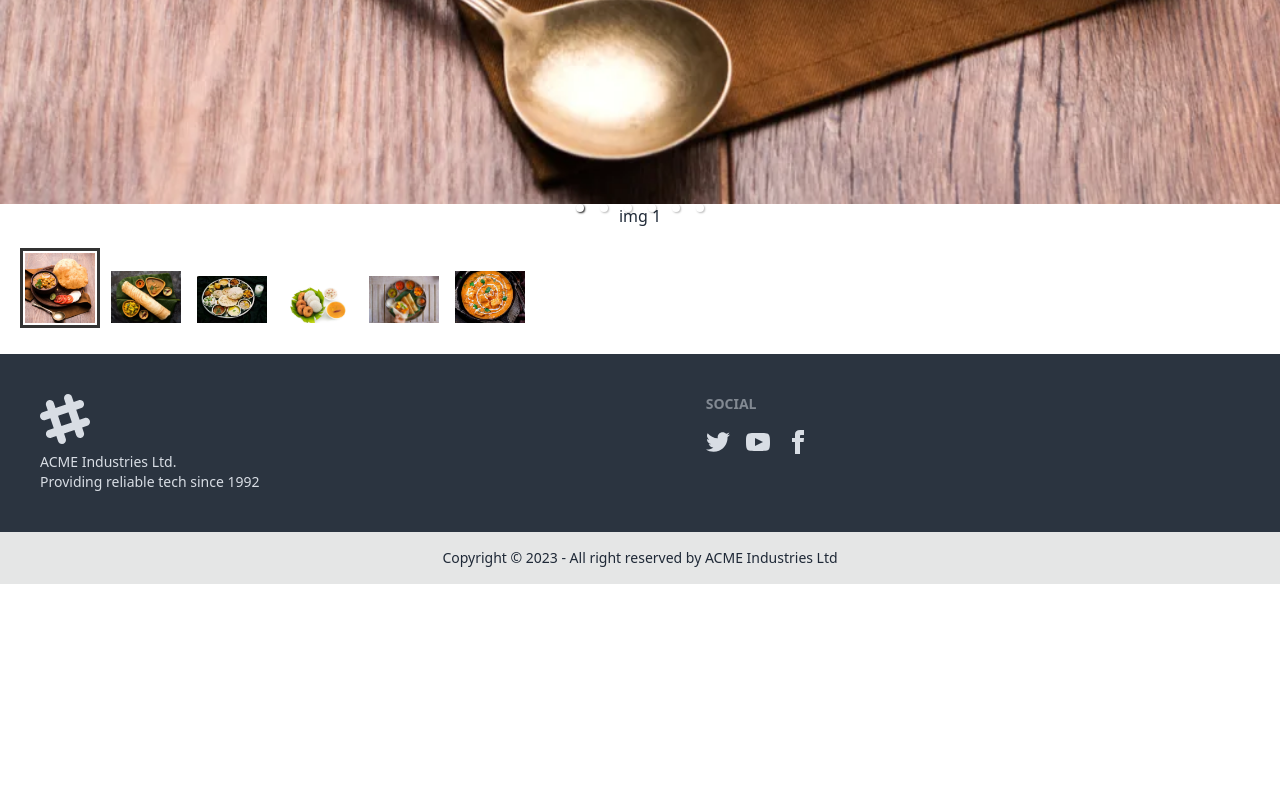
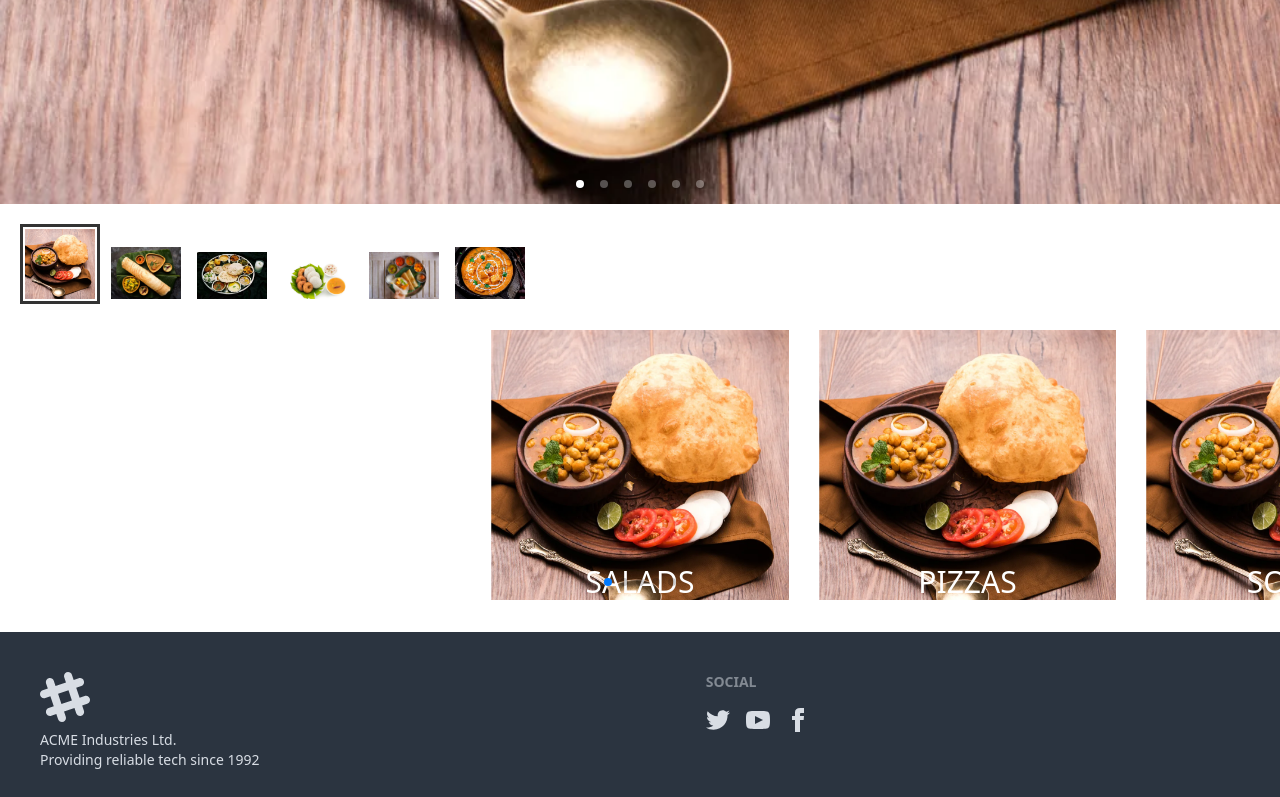
Before and after one commit to coder-Jahirul-Islam/bistro-boss-client, a React (Vite) app: page / in a window 1280 px wide. Shown: the part 1076-1873 px from the top of the page. Before the commit the page ends 1660 px from the top, so only its background shows below. Built offline with nearby package versions, Linux system fonts and the light colour scheme.

Commit message:
added swiper JS on category

```diff
--- a/package.json
+++ b/package.json
@@ -16,7 +16,8 @@
     "react-dom": "^18.2.0",
     "react-responsive-carousel": "^3.2.23",
     "react-router-dom": "^6.11.2",
-    "sort-by": "^1.2.0"
+    "sort-by": "^1.2.0",
+    "swiper": "^9.3.2"
   },
   "devDependencies": {
     "@types/react": "^18.0.37",
--- a/src/pages/Home/Banner/Banner.jsx
+++ b/src/pages/Home/Banner/Banner.jsx
@@ -15,30 +15,31 @@ const Banner = () => {
         <Carousel>
             <div>
                 <img src={img1} alt="" />
-                <h3>img 1</h3>
+
             </div>
             <div>
                 <img src={img2} alt="" />
-                <h3>img 1</h3>
+
             </div>
             <div>
                 <img src={img3} alt="" />
-                <h3>img 1</h3>
+
             </div>
             <div>
                 <img src={img4} alt="" />
-                <h3>img 1</h3>
+
             </div>
             <div>
                 <img src={img5} alt="" />
-                <h3>img 1</h3>
+
             </div>
             <div>
                 <img src={img6} alt="" />
-                <h3>img 1</h3>
+
             </div>
 
         </Carousel>
+
     );
 };
 
--- /dev/null
+++ b/src/pages/Home/Category/Category.jsx
@@ -0,0 +1,57 @@
+import { Swiper, SwiperSlide } from "swiper/react";
+import { Pagination } from "swiper";
+import slide1 from '../../../assets/chhola.jpg'
+import slide2 from '../../../assets/chhola.jpg'
+import slide3 from '../../../assets/chhola.jpg'
+import slide4 from '../../../assets/chhola.jpg'
+import slide5 from '../../../assets/chhola.jpg'
+
+
+import "swiper/css";
+import "swiper/css/pagination";
+
+
+const Category = () => {
+    return (
+        <>
+            <Swiper
+                slidesPerView={4}
+                spaceBetween={30}
+                centeredSlides={true}
+                pagination={{
+                    clickable: true,
+                }}
+                modules={[Pagination]}
+                className="mySwiper mb-8"
+            >
+                <SwiperSlide>
+                    <img src={slide1} alt="" />
+                    <h3 className="text-3xl text-white uppercase text-center -mt-16">salads</h3>
+                </SwiperSlide>
+                <SwiperSlide>
+                    <img src={slide2} alt="" />
+                    <h3 className="text-3xl text-white uppercase text-center -mt-16">Pizzas</h3>
+
+                </SwiperSlide>
+                <SwiperSlide>
+                    <img src={slide3} alt="" />
+                    <h3 className="text-3xl text-white uppercase text-center -mt-16">Soups</h3>
+
+                </SwiperSlide>
+                <SwiperSlide>
+                    <img src={slide4} alt="" />
+                    <h3 className="text-3xl text-white uppercase text-center -mt-16">Desserts</h3>
+
+                </SwiperSlide>
+                <SwiperSlide>
+                    <img src={slide5} alt="" />
+                    <h3 className="text-3xl text-white uppercase text-center -mt-16">salads</h3>
+                </SwiperSlide>
+
+            </Swiper>
+
+        </>
+    );
+};
+
+export default Category;
--- a/src/pages/Home/Home/Home.jsx
+++ b/src/pages/Home/Home/Home.jsx
@@ -1,9 +1,11 @@
 import Banner from "../Banner/Banner";
+import Category from "../Category/Category";
 
 const Home = () => {
     return (
         <div>
             <Banner></Banner>
+            <Category></Category>
 
         </div>
     );
```
Also changed, not shown: 1 other file (tests, documents, lock files or other folders).
